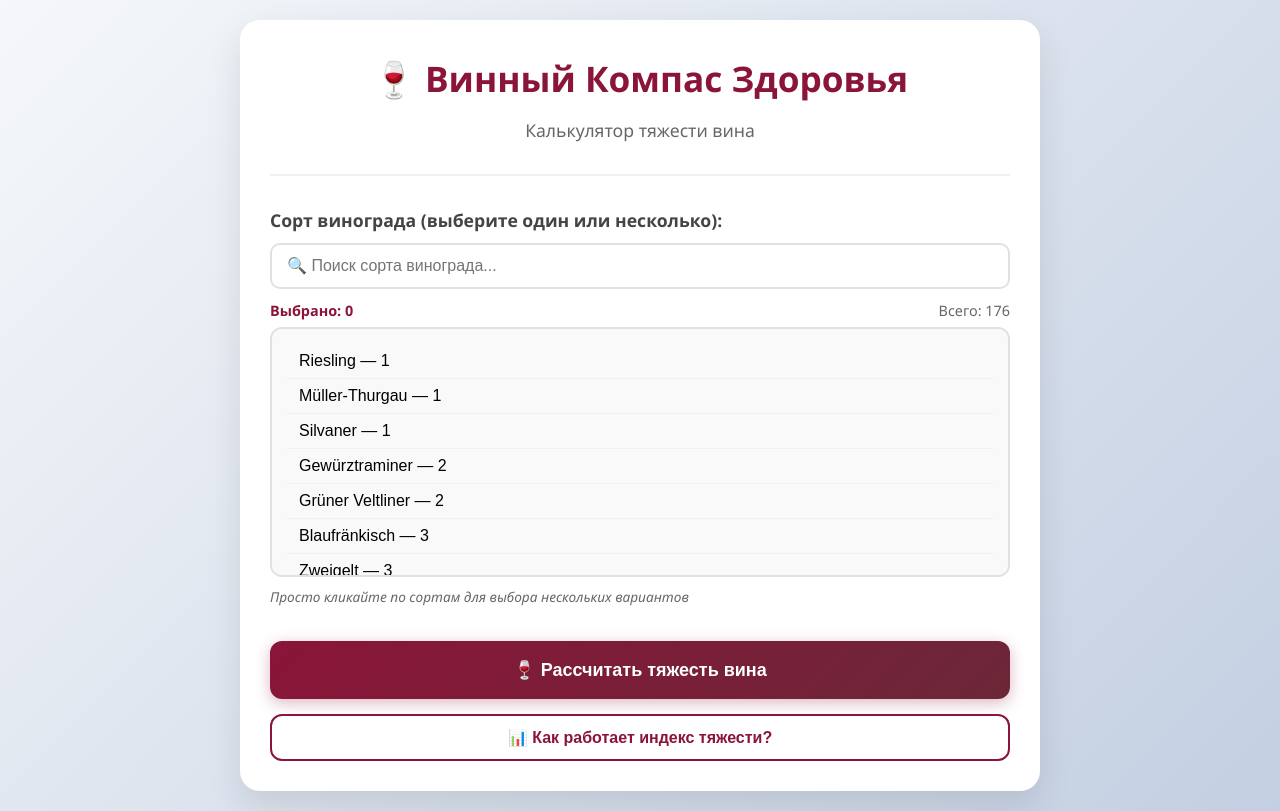
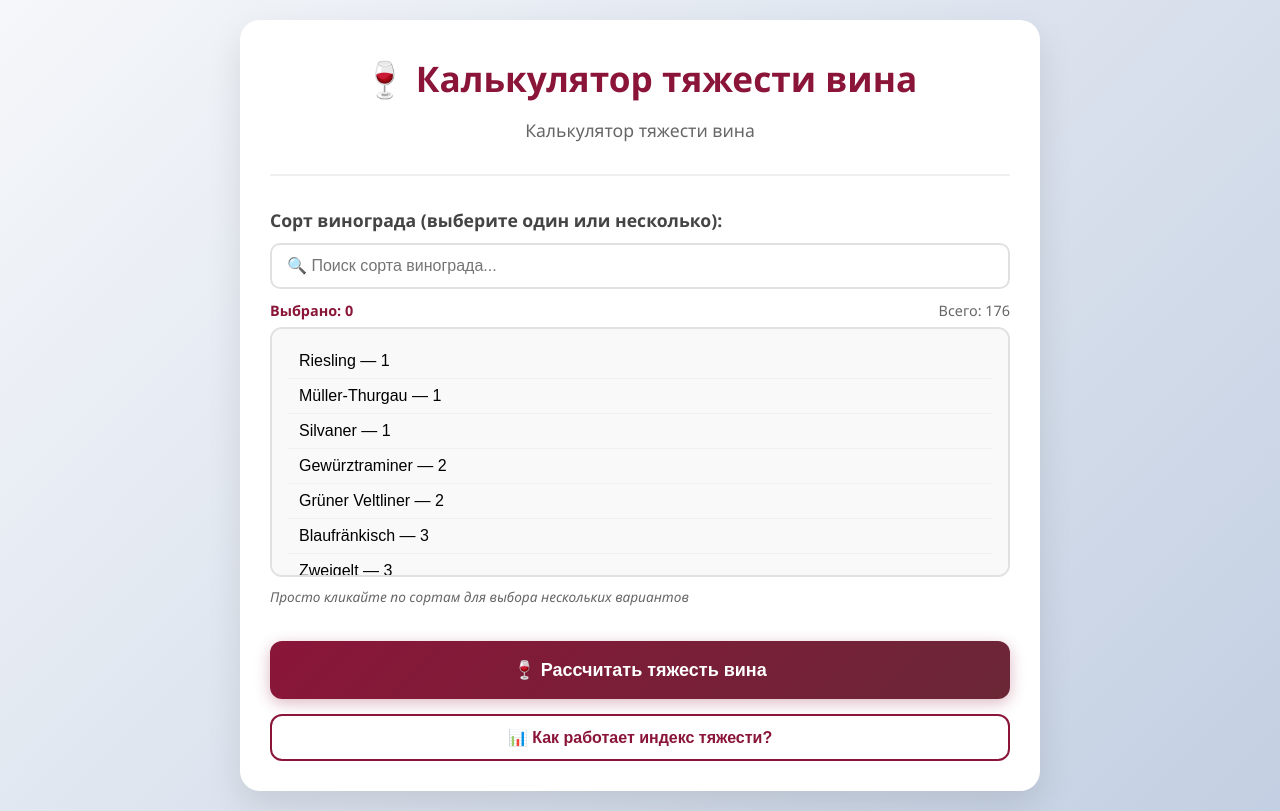
Before and after one commit to lukashdr/vine, a plain HTML site: page index.html in a window 1280 px wide. Drawn offline with Linux system fonts and the light colour scheme.

Commit message:
Update index.html

```diff
--- a/index.html
+++ b/index.html
@@ -496,7 +496,7 @@
 
 <div class="container">
   <div class="header">
-    <h1>🍷 Винный Компас Здоровья</h1>
+    <h1>🍷 Калькулятор тяжести вина</h1>
     <div class="subtitle">Калькулятор тяжести вина</div>
     <div class="dedication"></div>
   </div>
```
